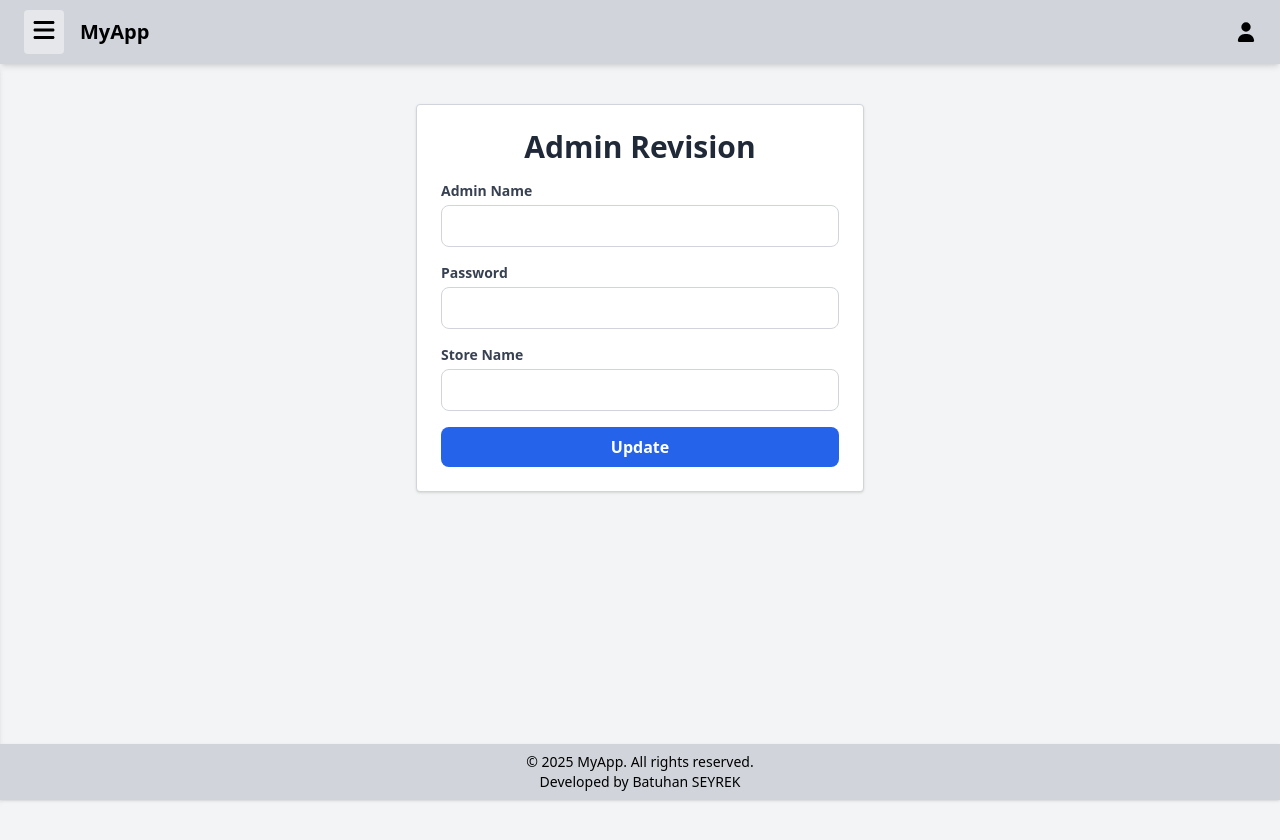
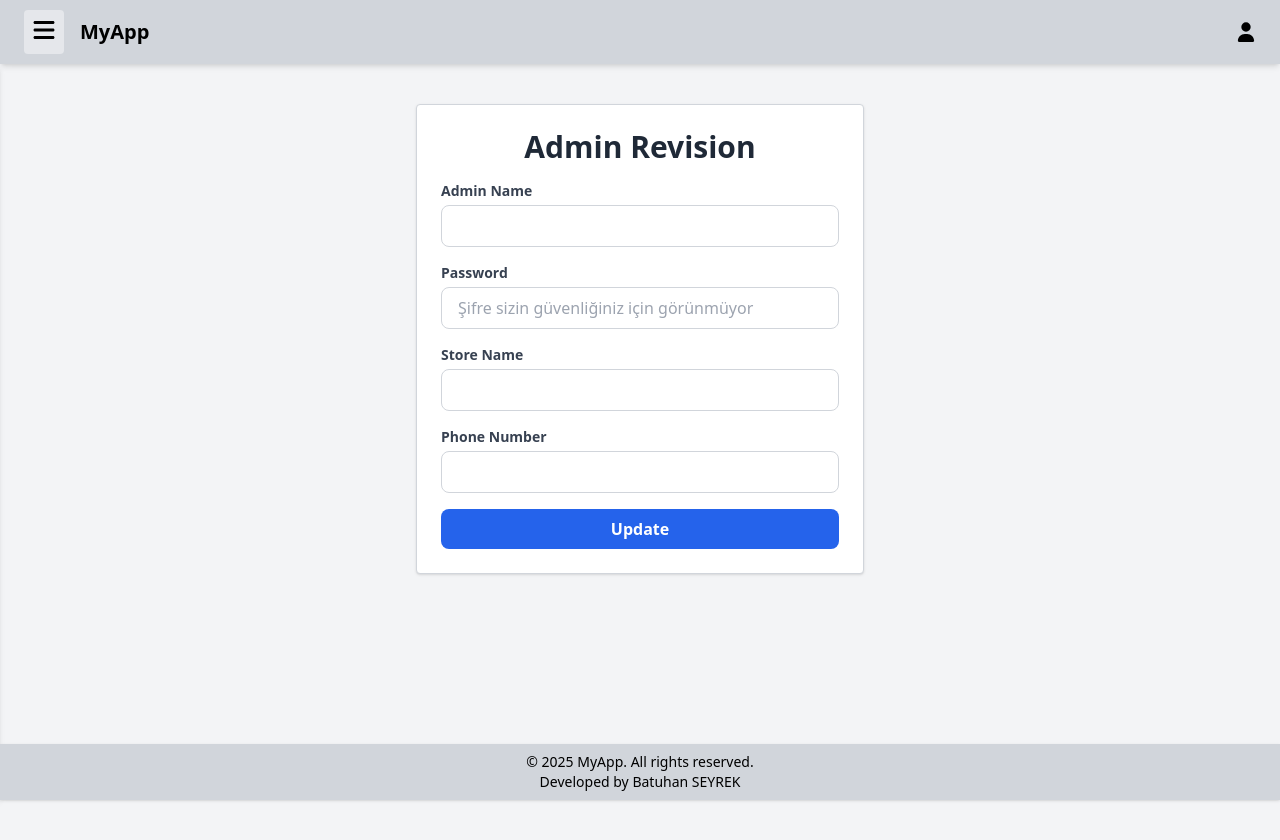
Before and after one commit to BatuhanSeyrek/Reservition_System_Frontend, a React (Vite) app: page /ownerUpdate in a window 1280 px wide. Shown: the top 840 px of the page. Built offline with nearby package versions, Linux system fonts and the light colour scheme; no server answers.

Commit message:
Initial commit

```diff
--- a/src/axiosConfig.js
+++ b/src/axiosConfig.js
@@ -1,6 +1,6 @@
 import axios from "axios";
 
-const baseURL = "https://4fcc4c79fb3c.ngrok-free.app";
+const baseURL = "https://antone-unupbraiding-stephine.ngrok-free.dev";
 
 const axiosInstance = axios.create({
   baseURL: baseURL,
--- a/src/pages/AdminPages/OwnerUpdate.jsx
+++ b/src/pages/AdminPages/OwnerUpdate.jsx
@@ -8,6 +8,7 @@ function OwnerUpdate() {
     adminName: '',
     password: '',
     storeName: '',
+    phoneNumber: ''
   });
 
   useEffect(() => {
@@ -19,6 +20,7 @@ function OwnerUpdate() {
           adminName: data.adminName || '',
           password: '', // güvenlik nedeniyle şifreyi boş bırakıyoruz
           storeName: data.storeName || '',
+          phoneNumber: data.phoneNumber || ''
         });
       } catch (error) {
         console.error('Admin verisi çekilemedi:', error);
@@ -44,6 +46,7 @@ function OwnerUpdate() {
         adminName: data.adminName || '',
         password: '',
         storeName: data.storeName || '',
+        phoneNumber: data.phoneNumber || ''
       });
     } catch (error) {
       console.error('Güncelleme sırasında hata:', error);
@@ -80,6 +83,7 @@ function OwnerUpdate() {
               name="password"
               value={admin.password}
               onChange={handleChange}
+              placeholder="Şifre sizin güvenliğiniz için görünmüyor"
               required
               className="w-full mt-1 px-4 py-2 border border-gray-300 rounded-lg focus:outline-none focus:ring-2 focus:ring-blue-400"
             />
@@ -92,6 +96,19 @@ function OwnerUpdate() {
               id="storeName"
               name="storeName"
               value={admin.storeName}
+              onChange={handleChange}
+              required
+              className="w-full mt-1 px-4 py-2 border border-gray-300 rounded-lg focus:outline-none focus:ring-2 focus:ring-blue-400"
+            />
+          </div>
+
+          <div>
+            <label htmlFor="phoneNumber" className="block text-sm font-semibold text-gray-700">Phone Number</label>
+            <input
+              type="text"
+              id="phoneNumber"
+              name="phoneNumber"
+              value={admin.phoneNumber}
               onChange={handleChange}
               required
               className="w-full mt-1 px-4 py-2 border border-gray-300 rounded-lg focus:outline-none focus:ring-2 focus:ring-blue-400"
--- a/src/pages/AdminPages/ownerRegister.jsx
+++ b/src/pages/AdminPages/ownerRegister.jsx
@@ -7,7 +7,8 @@ function OwnerRegister() {
   const [formData, setFormData] = useState({
     adminName: '',
     password: '',
-    storeName: ''
+    storeName: '',
+    phoneNumber: ''
   });
 
   const navigate = useNavigate();
@@ -54,6 +55,12 @@ function OwnerRegister() {
             class="w-full mt-1 px-4 py-2 border border-gray-300 rounded-lg focus:outline-none focus:ring-2 focus:ring-gray-500" />
         </div>
 
+        <div>
+          <label for="phoneNumber" class="block text-sm font-semibold text-gray-700">Phone Number</label>
+          <input type="text" id="phoneNumber" name="phoneNumber" required  value={formData.phoneNumber} onChange={handleChange}
+            class="w-full mt-1 px-4 py-2 border border-gray-300 rounded-lg focus:outline-none focus:ring-2 focus:ring-gray-500" />
+        </div>
+
         <div class="flex items-center text-sm text-gray-600">
           <input type="checkbox" id="terms" class="form-checkbox text-gray-600" required />
           <label for="terms" class="ml-2">I agree to the <a href="#" class="text-gray-700 underline">terms & conditions</a></label>
```
